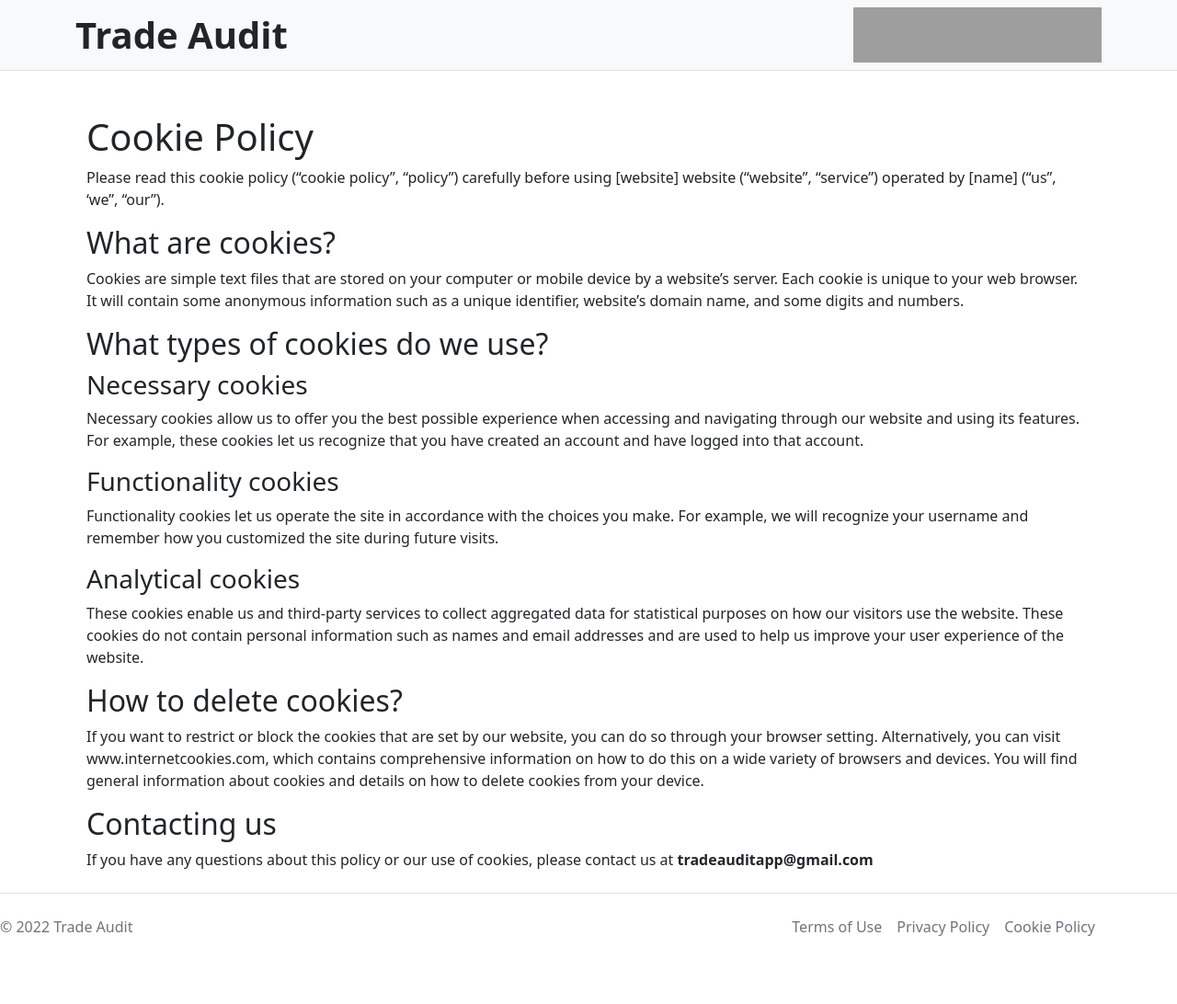
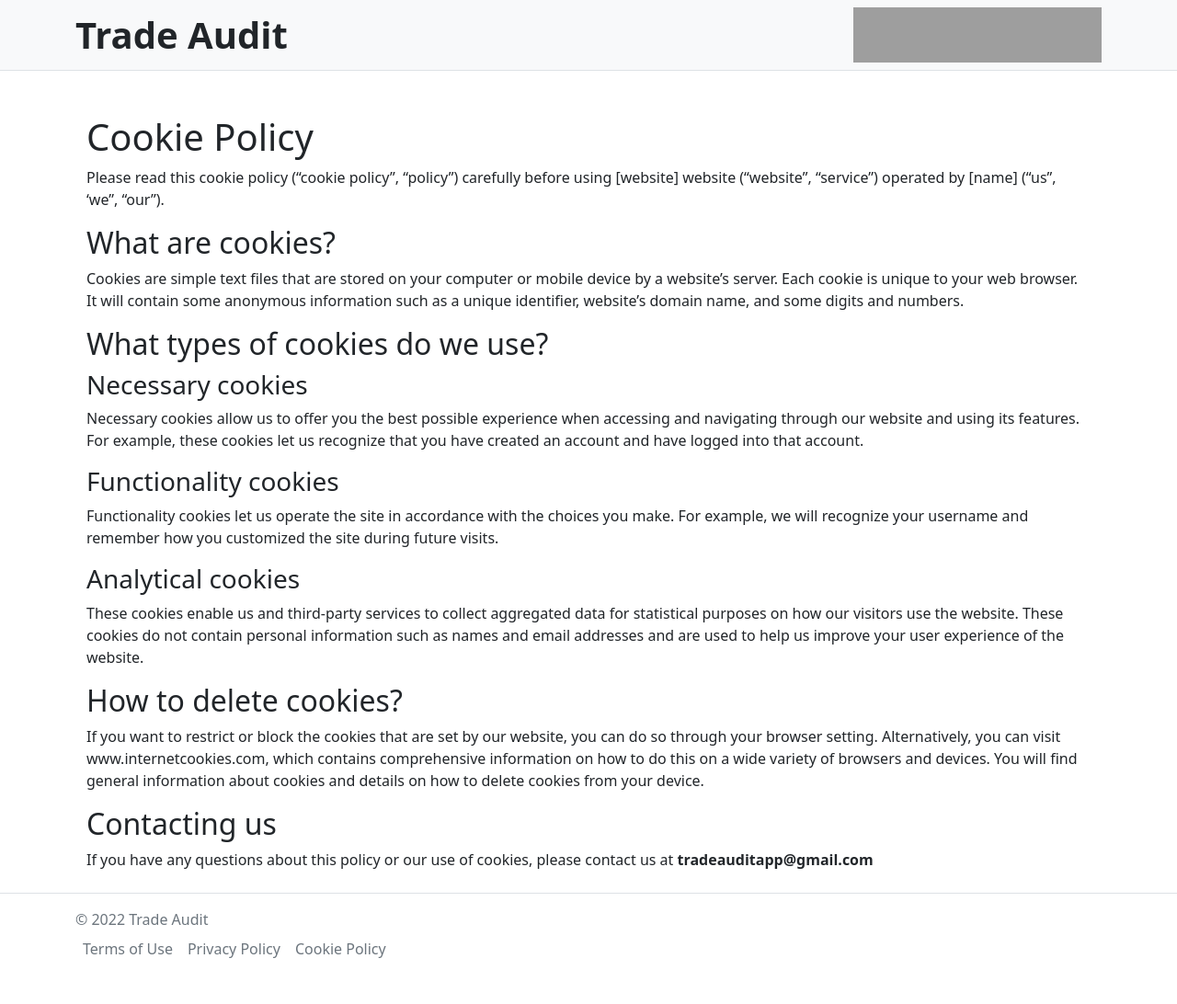
Before and after one commit to stevenrskelton/tradeaudit.app, a Jekyll site: the page built from cookie-policy.md, in a window 1280 px wide. Shown: the whole page at 92% size. Built offline with Jekyll 4.4.1, drawn with Linux system fonts in a browser that asks for light colours; before the commit the page ends 1068 px from its top, so only the background shows below that; grey boxes are pictures that could not be loaded.

Commit message:
Update empty.html

```diff
--- a/_layouts/empty.html
+++ b/_layouts/empty.html
@@ -19,22 +19,22 @@
     {{ content }}
   </div>
 
-  <footer class="d-flex flex-wrap justify-content-between align-items-center py-3 my-4 border-top">
-    <div class="col-md-4 d-flex align-items-center">
-      <a href="/" class="mb-3 me-2 mb-md-0 text-muted text-decoration-none lh-1">
+  <footer class="d-flex flex-wrap align-items-center py-3 my-4 border-top">
+    <div class="container justify-content-between">
+      <a href="/" class="text-muted text-decoration-none lh-1">
         © 2022 Trade Audit
       </a>
-    </div>
 
 <!--    <a href="/" class="col-md-4 d-flex align-items-center justify-content-center mb-3 mb-md-0 me-md-auto link-dark text-decoration-none">-->
 <!--      Hi!-->
 <!--    </a>-->
 
-    <ul class="nav col-md-4"/>
+    <ul class="nav text-end"/>
       <li class="nav-item"><a href="/terms-of-use" class="nav-link px-2 text-muted">Terms of Use</a></li>
       <li class="nav-item"><a href="/privacy-policy" class="nav-link px-2 text-muted">Privacy Policy</a></li>
       <li class="nav-item"><a href="/cookie-policy" class="nav-link px-2 text-muted">Cookie Policy</a></li>
     </ul>
+  </div>
 <!--    <ul class="nav col-md-4 justify-content-end list-unstyled d-flex">-->
 <!--      <li class="ms-3"><a class="text-muted" href="#"><svg class="bi" width="24" height="24"><use xlink:href="#twitter"></use></svg></a></li>-->
 <!--      <li class="ms-3"><a class="text-muted" href="#"><svg class="bi" width="24" height="24"><use xlink:href="#instagram"></use></svg></a></li>-->
```
